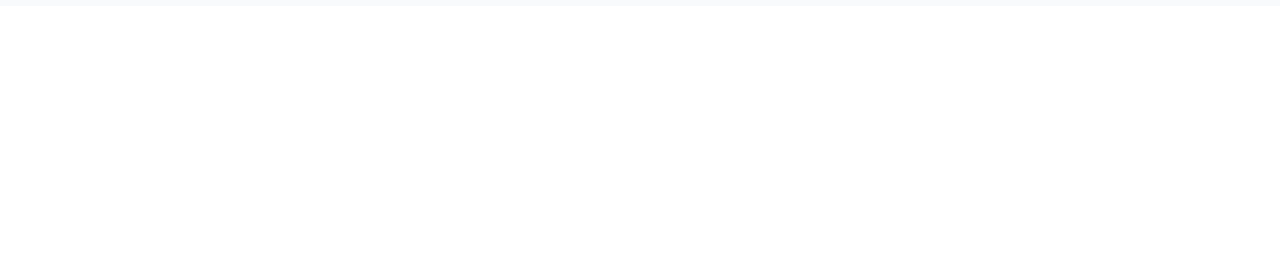
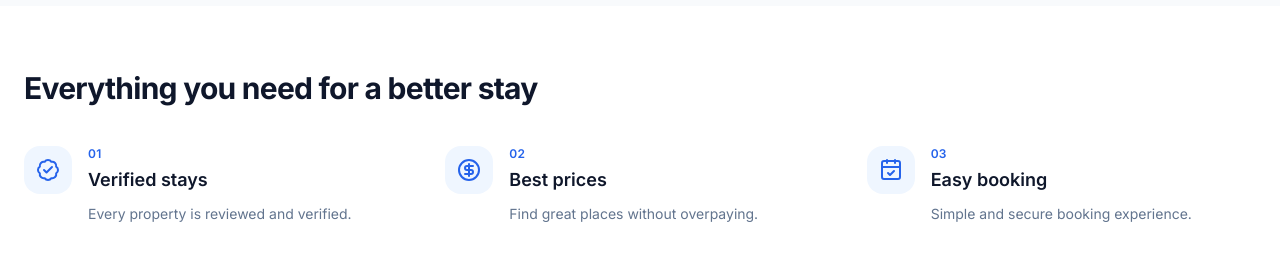
Before and after one commit to soha-dh/sohatravelstayai, a React (Vite) app: page / in a window 1280 px wide. Shown: the part 2097-2357 px from the top of the page. Before the commit the page ends 2103 px from the top, so only its background shows below. Built offline with nearby package versions, Linux system fonts and the light colour scheme.

Commit message:
feat: add value proposition section

```diff
--- /dev/null
+++ b/src/components/home/ValueProps.tsx
@@ -0,0 +1,60 @@
+import { BadgeCheck, CalendarCheck, CircleDollarSign } from 'lucide-react'
+
+const items = [
+  {
+    number: '01',
+    title: 'Verified stays',
+    description: 'Every property is reviewed and verified.',
+    icon: BadgeCheck,
+  },
+  {
+    number: '02',
+    title: 'Best prices',
+    description: 'Find great places without overpaying.',
+    icon: CircleDollarSign,
+  },
+  {
+    number: '03',
+    title: 'Easy booking',
+    description: 'Simple and secure booking experience.',
+    icon: CalendarCheck,
+  },
+]
+
+function ValueProps() {
+  return (
+    <section className="bg-white">
+      <div className="mx-auto max-w-7xl px-4 py-16 sm:px-6">
+        <h2 className="max-w-xl text-2xl font-bold tracking-tight text-slate-900 sm:text-3xl">
+          Everything you need for a better stay
+        </h2>
+
+        <div className="mt-10 grid grid-cols-1 gap-8 md:grid-cols-3">
+          {items.map((item) => {
+            const Icon = item.icon
+            return (
+              <article key={item.number} className="flex gap-4">
+                <div className="flex h-12 w-12 shrink-0 items-center justify-center rounded-2xl bg-blue-50 text-brand">
+                  <Icon className="h-6 w-6" />
+                </div>
+                <div>
+                  <p className="text-xs font-semibold tracking-wide text-brand">
+                    {item.number}
+                  </p>
+                  <h3 className="mt-1 text-lg font-semibold text-slate-900">
+                    {item.title}
+                  </h3>
+                  <p className="mt-2 text-sm leading-6 text-slate-500">
+                    {item.description}
+                  </p>
+                </div>
+              </article>
+            )
+          })}
+        </div>
+      </div>
+    </section>
+  )
+}
+
+export default ValueProps
--- a/src/pages/HomePage.tsx
+++ b/src/pages/HomePage.tsx
@@ -1,6 +1,7 @@
 import FeaturedStays from '../components/home/FeaturedStays'
 import Hero from '../components/home/Hero'
 import PopularDestinations from '../components/home/PopularDestinations'
+import ValueProps from '../components/home/ValueProps'
 import Navbar from '../components/layout/Navbar'
 
 function HomePage() {
@@ -11,6 +12,7 @@
         <Hero />
         <PopularDestinations />
         <FeaturedStays />
+        <ValueProps />
       </main>
     </div>
   )
```
